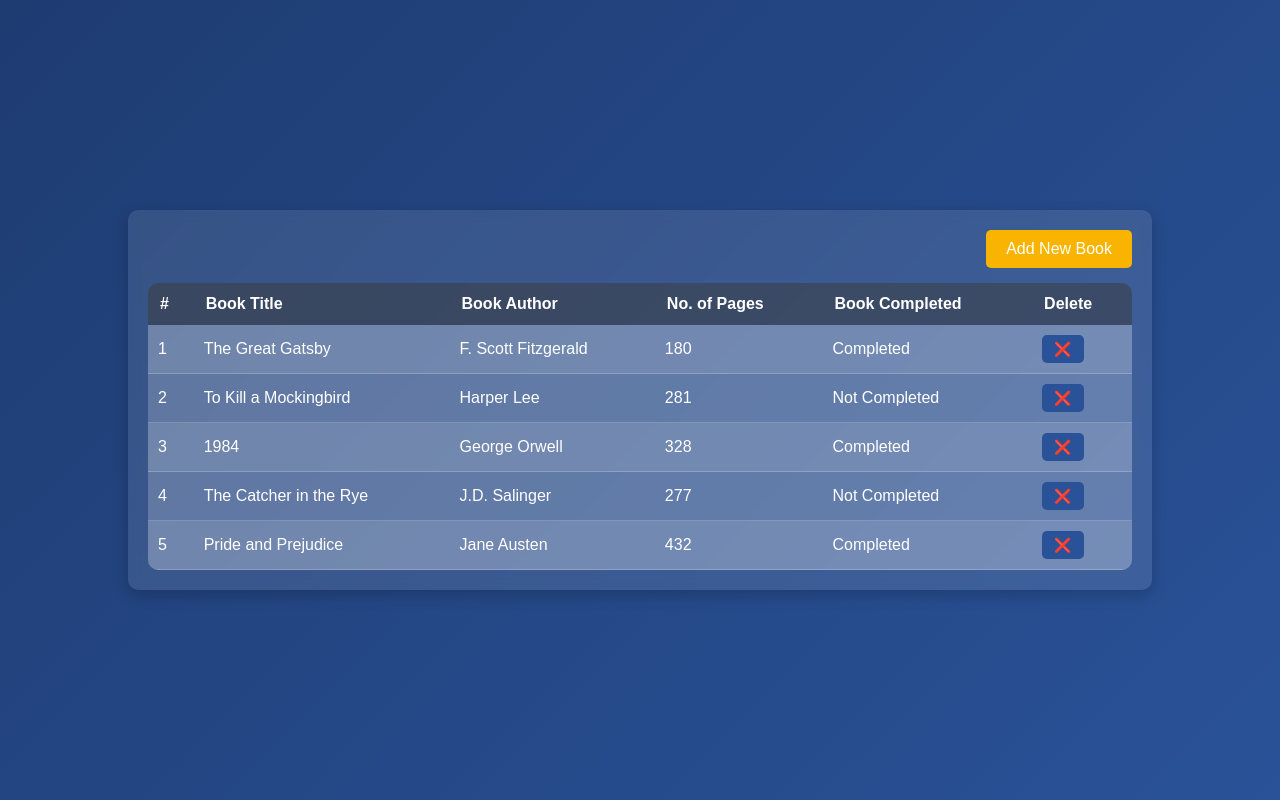
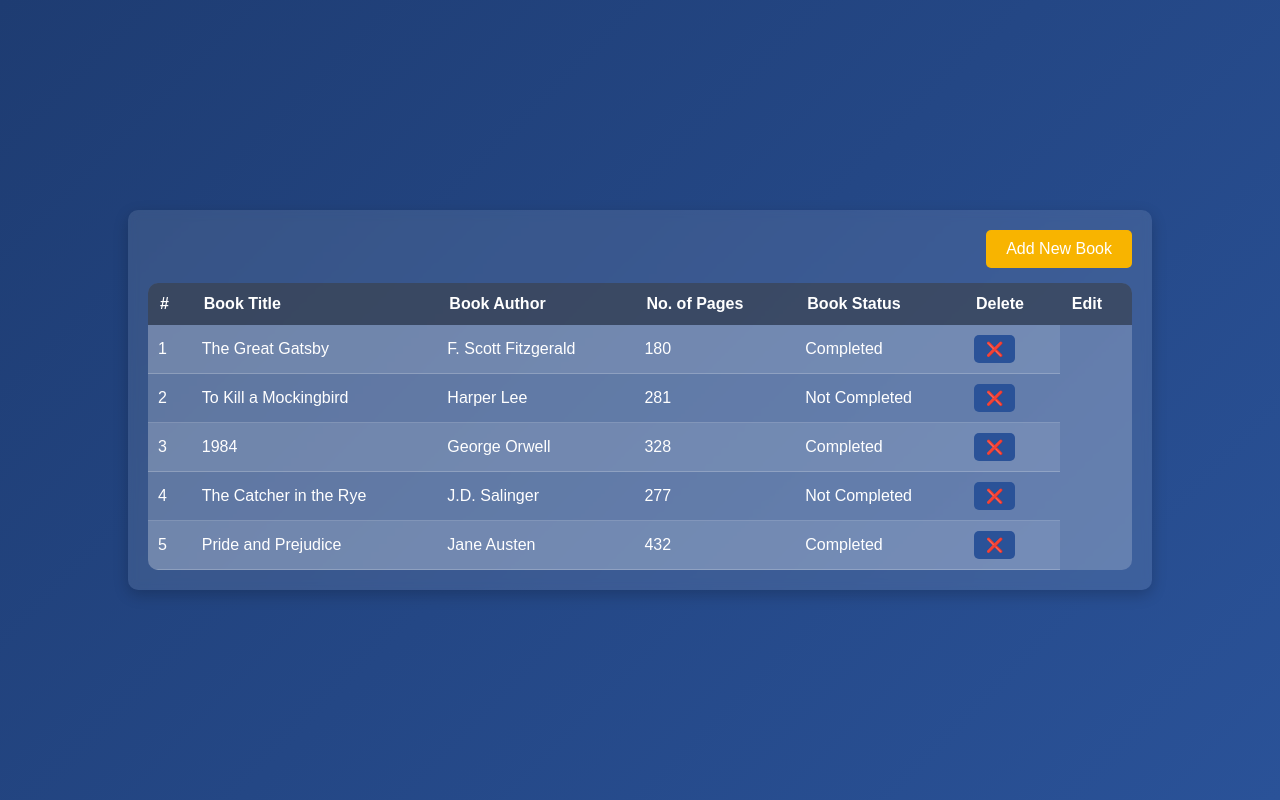
Before and after one commit to majakwani/odin-project-v2, a plain HTML site: page Library Project/index.html in a window 1280 px wide. Drawn offline with Linux system fonts and the light colour scheme.

Commit message:
Changed column names where necessary

```diff
--- a/Library Project/index.html
+++ b/Library Project/index.html
@@ -48,8 +48,9 @@
                             <th>Book Title</th>
                             <th>Book Author</th>
                             <th>No. of Pages</th>
-                            <th>Book Completed</th>
+                            <th>Book Status</th>
                             <th>Delete</th>
+                            <th>Edit</th>
                         </tr>
                     </thead>
                     <tbody class="book-table-body">
```
